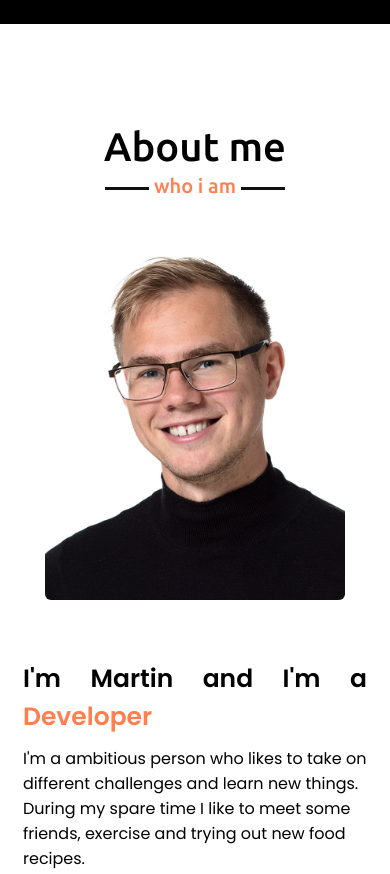
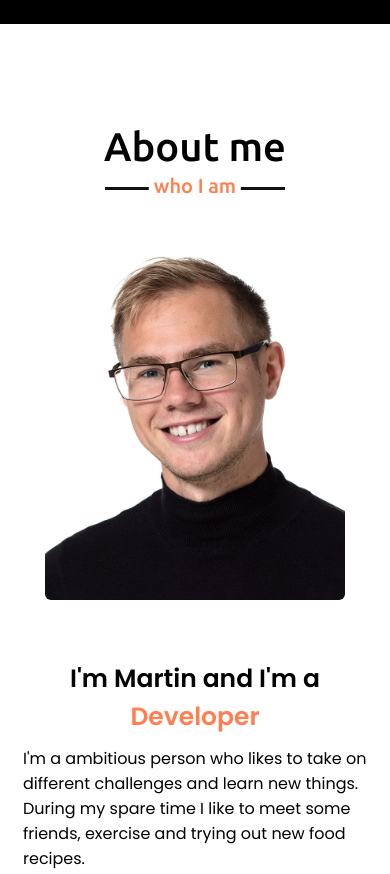
Before and after one commit to Martincoder24/Portfolio, a plain HTML site: page index.html in a window 390 px wide. Shown: the part 820-1694 px from the top of the page. Drawn offline with nearby package versions, Linux system fonts and the light colour scheme.

Commit message:
Update about me text div

```diff
--- a/style.css
+++ b/style.css
@@ -142,7 +142,7 @@ section .title::after{
 }
 
 .about .title::after{
-    content: "who i am";
+    content: "who I am";
 }
 .about .about-content, .projects .proj-content, .contact .contact-content{
     display: flex;
@@ -168,7 +168,6 @@ section .title::after{
     font-size: 25px;
     font-weight: 600;
     margin-bottom: 10px;
-
 }
 .about .about-content .right .text span{
   color: coral;
@@ -187,7 +186,7 @@ section .title::after{
 }
 .projects .title::after{
     background: #111;
-    content: "what i can do";
+    content: "what I can do";
 }
 .projects .proj-content .card{
     width: calc(33% - 20px);
@@ -382,4 +381,7 @@ footer span a:hover{
 .home .home-content .text-3 {
     font-size: 27px;
     }
+    .about .about-content .right .text{
+    text-align: center;
 }
+}
```
